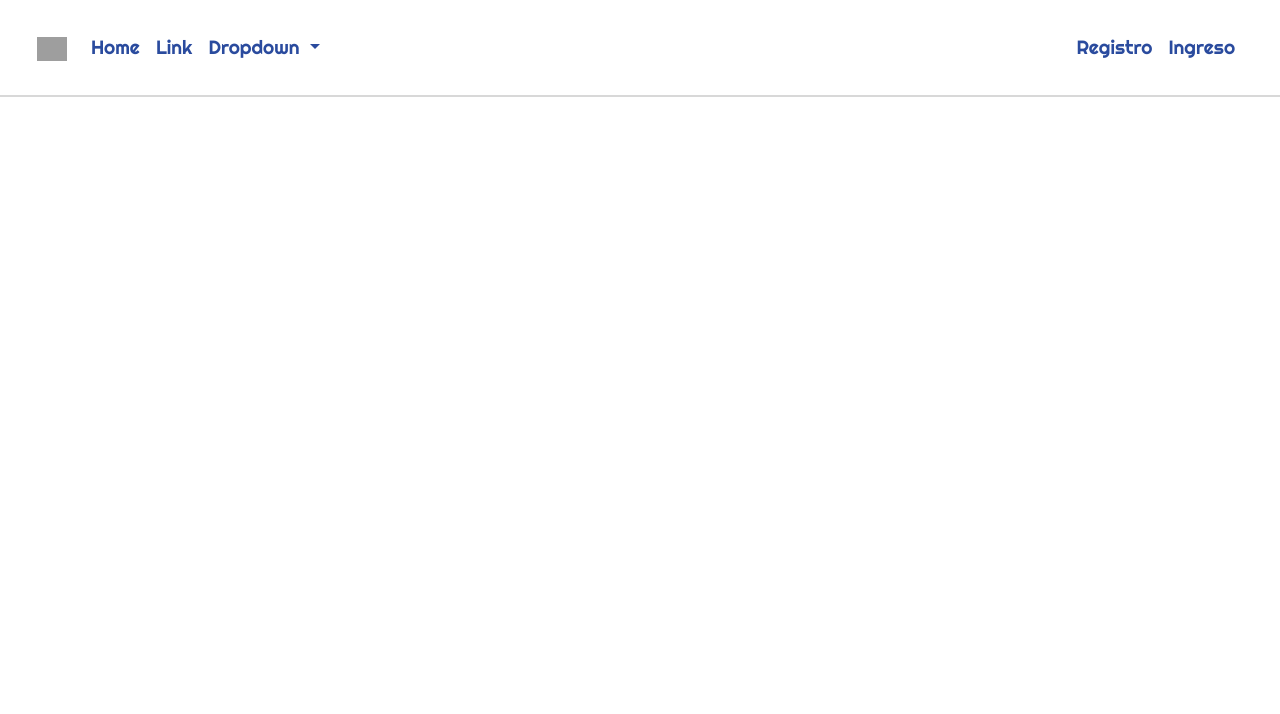
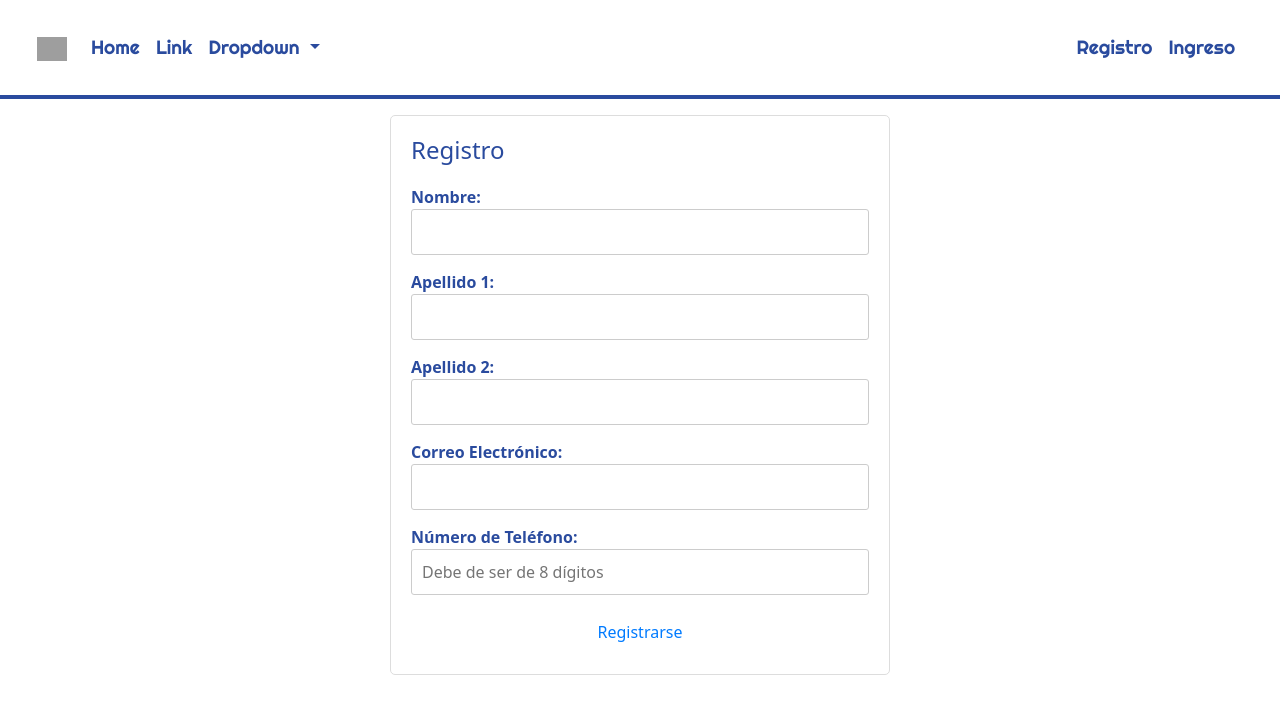
Before and after one commit to Alexamith/tcu-saludfinanciera-frontend, an Angular app in the folder tcu-saludfinanciera-tcu-frontend/: page /register in a window 1280 px wide. Before the commit this address led to /. Shown: the top 714 px of the page. Built offline with nearby package versions, Linux system fonts and the light colour scheme; grey boxes are pictures that could not be loaded.

Commit message:
register create

```diff
--- a/tcu-saludfinanciera-tcu-frontend/src/app/components/login/login.component.scss
+++ b/tcu-saludfinanciera-tcu-frontend/src/app/components/login/login.component.scss
@@ -8,8 +8,9 @@
     text-align: center;
 
     h2 {
+      font-weight: bold;
       font-size: 1.5rem;
-      margin-bottom: 20px;
+      margin-bottom: 25px;
     }
 
     .form-group {
--- a/tcu-saludfinanciera-tcu-frontend/src/app/components/navbar/navbar.component.html
+++ b/tcu-saludfinanciera-tcu-frontend/src/app/components/navbar/navbar.component.html
@@ -29,7 +29,7 @@
       <div class="d-flex" role="search">
         <ul class="navbar-nav me-auto mb-2 mb-lg-0">
           <li class="nav-item">
-            <a class="nav-link" href="#">Registro</a>
+            <a class="nav-link" href="/register">Registro</a>
           </li>
           <li class="nav-item">
             <a class="nav-link" routerLink="/login">Ingreso</a>
--- a/tcu-saludfinanciera-tcu-frontend/src/app/components/navbar/navbar.component.scss
+++ b/tcu-saludfinanciera-tcu-frontend/src/app/components/navbar/navbar.component.scss
@@ -1,7 +1,8 @@
 nav{
-   border-bottom: 2px solid rgb(216, 216, 216);
+   border-bottom: 4px solid  #2A4B9E;
    background-color: #FFFFFF !important;
    padding: 25px 25px;
+
 }
 
 a{
--- a/tcu-saludfinanciera-tcu-frontend/src/app/components/register/register.component.html
+++ b/tcu-saludfinanciera-tcu-frontend/src/app/components/register/register.component.html
@@ -1 +1,27 @@
-<p>register works!</p>
+<div class="register-container">
+    <h2>Registro</h2>
+    <form [formGroup]="registerForm" (ngSubmit)="onSubmit()">
+      <div class="form-group">
+        <label for="nombre">Nombre:</label>
+        <input type="text" id="nombre" name="nombre" formControlName="nombre" required (input)="onTextInput($event)">
+      </div>
+      <div class="form-group">
+        <label for="apellido1">Apellido 1:</label>
+        <input type="text" id="apellido1" name="apellido1" formControlName="apellido1" required (input)="onTextInput($event)">
+      </div>
+      <div class="form-group">
+        <label for="apellido2">Apellido 2:</label>
+        <input type="text" id="apellido2" name="apellido2" formControlName="apellido2" required (input)="onTextInput($event)">
+      </div>
+      <div class="form-group">
+        <label for="email">Correo Electrónico:</label>
+        <input type="email" id="email" name="email" formControlName="email" required >
+      </div>
+      <div class="form-group">
+        <label for="telefono">Número de Teléfono:</label>
+        <input type="text" id="telefono" name="telefono" formControlName="telefono" required placeholder="Debe de ser de 8 dígitos" (input)="onPhoneInput($event)">
+      </div>
+
+      <button type="submit" [disabled]="!registerForm.valid">Registrarse</button>
+    </form>
+  </div>
--- a/tcu-saludfinanciera-tcu-frontend/src/app/components/register/register.component.scss
+++ b/tcu-saludfinanciera-tcu-frontend/src/app/components/register/register.component.scss
@@ -0,0 +1,46 @@
+.register-container {
+    width: 500px;
+    margin: 1rem auto;
+    padding: 20px;
+    background-color: #f4f4f4;
+    border: 1px solid #ddd;
+    border-radius: 5px;
+
+    h2 {
+      font-size: 24px;
+      margin-bottom: 20px;
+    }
+
+    .form-group {
+      margin-bottom: 15px;
+
+      label {
+        display: block;
+        font-weight: bold;
+      }
+
+      input[type="text"],
+      input[type="email"] {
+        width: 100%;
+        padding: 10px;
+        border: 1px solid #ccc;
+        border-radius: 3px;
+      }
+
+    }
+
+    button {
+      width: 100%;
+      padding: 10px;
+      background-color: #007BFF;
+      color: #007BFF;
+      border: none;
+      border-radius: 3px;
+      cursor: pointer;
+
+      &:disabled {
+        background-color: #ccc;
+        cursor: not-allowed;
+      }
+    }
+  }
--- a/tcu-saludfinanciera-tcu-frontend/src/app/components/register/register.component.ts
+++ b/tcu-saludfinanciera-tcu-frontend/src/app/components/register/register.component.ts
@@ -1,10 +1,41 @@
 import { Component } from '@angular/core';
+import { FormBuilder, FormGroup, Validators } from '@angular/forms';
 
 @Component({
   selector: 'app-register',
   templateUrl: './register.component.html',
   styleUrls: ['./register.component.scss']
 })
+
 export class RegisterComponent {
+  registerForm: FormGroup;
 
+  constructor(private fb: FormBuilder) {//Required
+    this.registerForm = this.fb.group({
+      nombre: ['', Validators.required],
+      apellido1: ['', Validators.required],
+      apellido2: ['', Validators.required],
+      email: ['', [Validators.required, Validators.email]],
+      telefono: [
+        '',
+        [Validators.required, Validators.pattern(/^\d{8}$/)] // Only 8 numeric digits
+      ]
+    });
+  }
+
+  onPhoneInput(event: any) {
+    const input = event.target;
+    input.value = input.value.replace(/[^0-9]/g, ''); // Only letters
+  }
+
+  onTextInput(event: any) {
+    const input = event.target;
+    input.value = input.value.replace(/[^a-zA-Z]/g, ''); // Solo letras
+  }
+
+  onSubmit() {
+    if (this.registerForm.valid) {
+      // Aquí puedes enviar los datos del formulario al servidor o realizar otras acciones
+    }
+  }
 }
```
Also changed, not shown: tcu-saludfinanciera-tcu-frontend/src/app/app.module.ts (+7 -4 lines).
